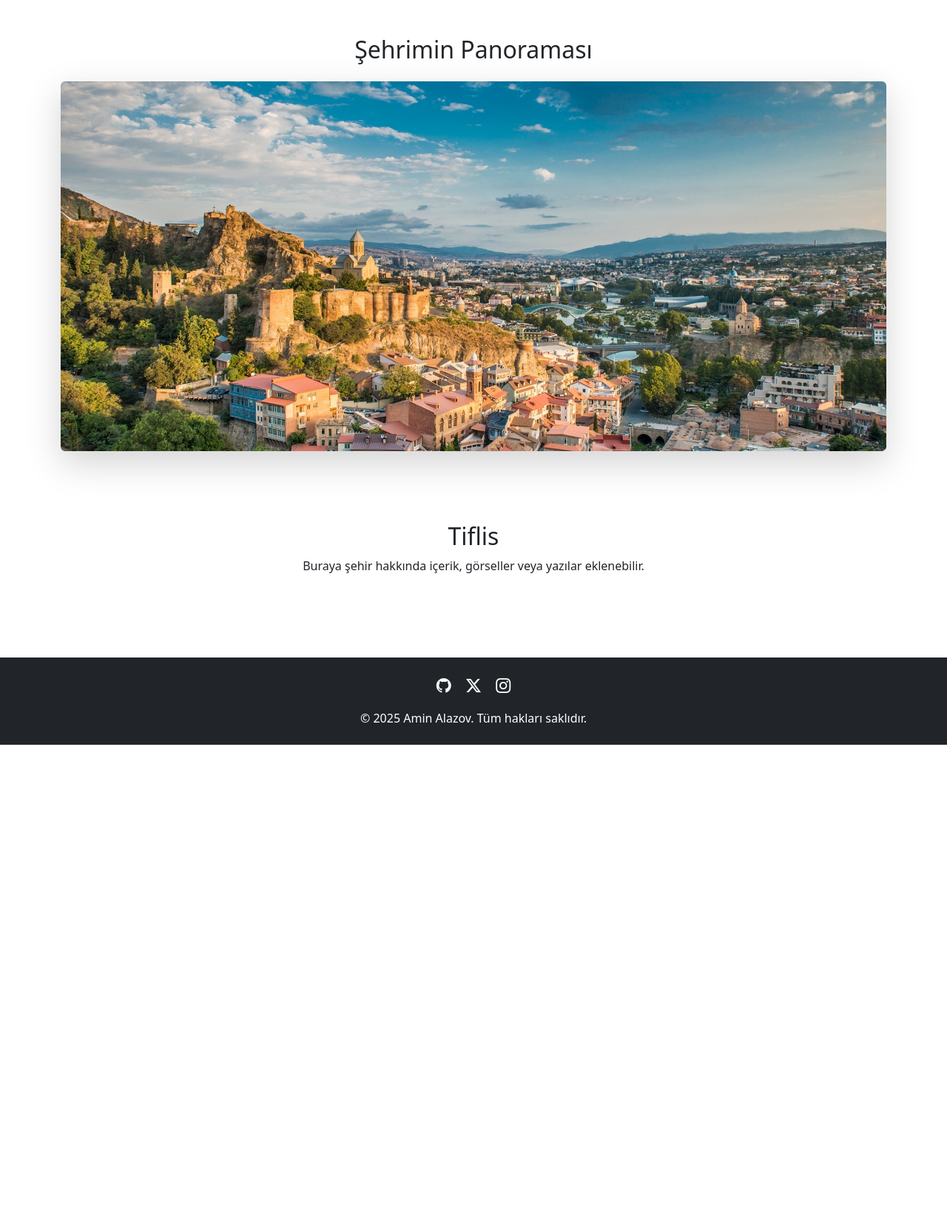
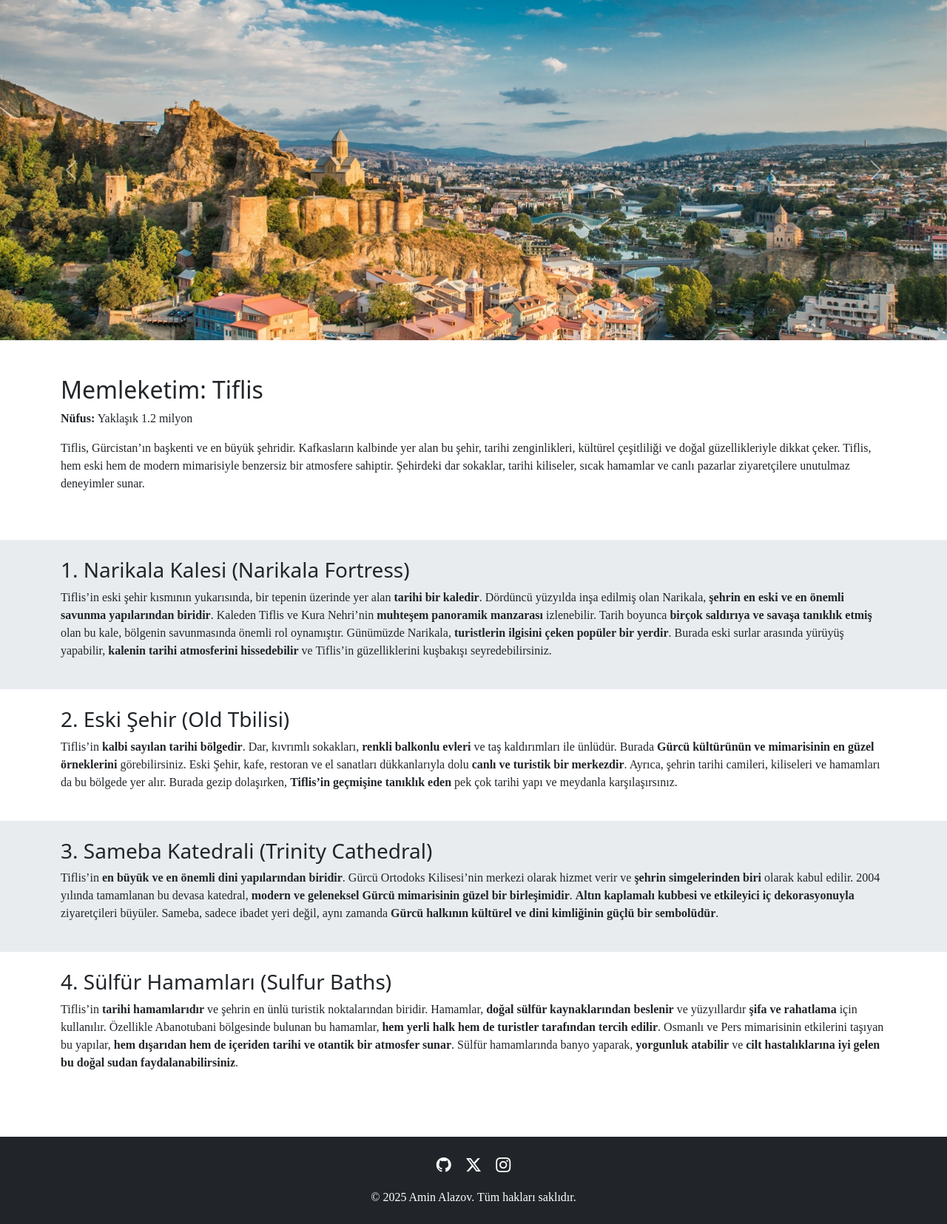
Before and after one commit to amin-alazov/WTProject, a PHP site: page /sehrim.html in a window 1280 px wide. Shown: the part 57-1712 px from the top of the page at 74% size. Before the commit the page ends 1064 px from the top, so only its background shows below. Run offline with PHP 8.4, Linux system fonts and the light colour scheme.

Commit message:
MiRAS yapildi

```diff
--- a/sehrim.html
+++ b/sehrim.html
@@ -54,65 +54,135 @@
   <!-- Main Content -->
   <main>
 
-    <section class="py-5">
-  <div class="container" data-aos="fade-up">
-    <h2 class="text-center mb-4">Şehrimin Panoraması</h2>
-    <div class="text-center">
-      <img src="tbilisi.jpg" alt="Şehrim" class="img-fluid rounded shadow-lg" style="max-height: 500px; object-fit: cover; width: 100%;">
+    <!-- Slider Bölümü -->
+
+<section id="slider" class="mt-0 pt-0">
+  <div class="container-fluid px-0">
+    <div id="cityCarousel" class="carousel slide" data-bs-ride="carousel">
+      <div class="carousel-inner">
+        <div class="carousel-item active">
+          <a href="#place1"><img src="tbilisi.jpg" class="d-block w-100 slider-img" alt="Narikala"></a>
+        </div>
+        <div class="carousel-item">
+          <a href="#place2"><img src="oldtown.jpg" class="d-block w-100 slider-img" alt="Yer 2"></a>
+        </div>
+        <div class="carousel-item">
+          <a href="#place3"><img src="sameba.jpg" class="d-block w-100 slider-img" alt="Yer 3"></a>
+        </div>
+        <div class="carousel-item">
+          <a href="#place4"><img src="bath.jpg" class="d-block w-100 slider-img" alt="Yer 4"></a>
+        </div>
+      </div>
+      <button class="carousel-control-prev" type="button" data-bs-target="#cityCarousel" data-bs-slide="prev">
+        <span class="carousel-control-prev-icon"></span>
+      </button>
+      <button class="carousel-control-next" type="button" data-bs-target="#cityCarousel" data-bs-slide="next">
+        <span class="carousel-control-next-icon"></span>
+      </button>
     </div>
   </div>
 </section>
-    <section class="py-5">
-      <div class="container text-center">
-        <h2 data-aos="fade-up">Tiflis</h2>
-        <p data-aos="fade-up" data-aos-delay="100">
-          Buraya şehir hakkında içerik, görseller veya yazılar eklenebilir.
-        </p>
 
+
+<!-- Şehir Bilgisi -->
+<section class="py-5" id="info" >
+  <div class="container" data-aos="fade-up">
+    <h2>Memleketim: Tiflis</h2>
+    <p><strong>Nüfus:</strong> Yaklaşık 1.2 milyon</p>
+    <p>Tiflis, Gürcistan’ın başkenti ve en büyük şehridir. Kafkasların kalbinde yer alan bu şehir, tarihi zenginlikleri, kültürel çeşitliliği ve doğal güzellikleriyle dikkat çeker. Tiflis, hem eski hem de modern mimarisiyle benzersiz bir atmosfere sahiptir. Şehirdeki dar sokaklar, tarihi kiliseler, sıcak hamamlar ve canlı pazarlar ziyaretçilere unutulmaz deneyimler sunar.</p>
   </div>
 </section>
 
+<!-- İçerikler -->
+<main>
+<section id="place1" class="py-4 section-light">
+  <div class="container">
+    <h3>1. Narikala Kalesi (Narikala Fortress)</h3>
+    <p>
+      Tiflis’in eski şehir kısmının yukarısında, bir tepenin üzerinde yer alan <strong>tarihi bir kaledir</strong>.
+      Dördüncü yüzyılda inşa edilmiş olan Narikala, <strong>şehrin en eski ve en önemli savunma yapılarından biridir</strong>.
+      Kaleden Tiflis ve Kura Nehri’nin <strong>muhteşem panoramik manzarası</strong> izlenebilir.
+      Tarih boyunca <strong>birçok saldırıya ve savaşa tanıklık etmiş</strong> olan bu kale, bölgenin savunmasında önemli rol oynamıştır.
+      Günümüzde Narikala, <strong>turistlerin ilgisini çeken popüler bir yerdir</strong>.
+      Burada eski surlar arasında yürüyüş yapabilir, <strong>kalenin tarihi atmosferini hissedebilir</strong> ve Tiflis’in güzelliklerini kuşbakışı seyredebilirsiniz.
+    </p>
+  </div>
+</section>
+
+<section id="place2" class="py-4">
+  <div class="container">
+    <h3>2. Eski Şehir (Old Tbilisi)</h3>
+    <p>
+      Tiflis’in <strong>kalbi sayılan tarihi bölgedir</strong>.
+      Dar, kıvrımlı sokakları, <strong>renkli balkonlu evleri</strong> ve taş kaldırımları ile ünlüdür.
+      Burada <strong>Gürcü kültürünün ve mimarisinin en güzel örneklerini</strong> görebilirsiniz.
+      Eski Şehir, kafe, restoran ve el sanatları dükkanlarıyla dolu <strong>canlı ve turistik bir merkezdir</strong>.
+      Ayrıca, şehrin tarihi camileri, kiliseleri ve hamamları da bu bölgede yer alır.
+      Burada gezip dolaşırken, <strong>Tiflis’in geçmişine tanıklık eden</strong> pek çok tarihi yapı ve meydanla karşılaşırsınız.
+    </p>
+  </div>
+</section>
+
+<section id="place3" class="py-4 section-light">
+  <div class="container">
+    <h3>3. Sameba Katedrali (Trinity Cathedral)</h3>
+    <p>
+      Tiflis’in <strong>en büyük ve en önemli dini yapılarından biridir</strong>.
+      Gürcü Ortodoks Kilisesi’nin merkezi olarak hizmet verir ve <strong>şehrin simgelerinden biri</strong> olarak kabul edilir.
+      2004 yılında tamamlanan bu devasa katedral, <strong>modern ve geleneksel Gürcü mimarisinin güzel bir birleşimidir</strong>.
+      <strong>Altın kaplamalı kubbesi ve etkileyici iç dekorasyonuyla</strong> ziyaretçileri büyüler.
+      Sameba, sadece ibadet yeri değil, aynı zamanda <strong>Gürcü halkının kültürel ve dini kimliğinin güçlü bir sembolüdür</strong>.
+    </p>
+  </div>
+</section>
+
+<section id="place4" class="py-4">
+  <div class="container">
+    <h3>4. Sülfür Hamamları (Sulfur Baths)</h3>
+    <p>
+      Tiflis’in <strong>tarihi hamamlarıdır</strong> ve şehrin en ünlü turistik noktalarından biridir.
+      Hamamlar, <strong>doğal sülfür kaynaklarından beslenir</strong> ve yüzyıllardır <strong>şifa ve rahatlama</strong> için kullanılır.
+      Özellikle Abanotubani bölgesinde bulunan bu hamamlar, <strong>hem yerli halk hem de turistler tarafından tercih edilir</strong>.
+      Osmanlı ve Pers mimarisinin etkilerini taşıyan bu yapılar, <strong>hem dışarıdan hem de içeriden tarihi ve otantik bir atmosfer sunar</strong>.
+      Sülfür hamamlarında banyo yaparak, <strong>yorgunluk atabilir</strong> ve <strong>cilt hastalıklarına iyi gelen bu doğal sudan faydalanabilirsiniz</strong>.
+    </p>
+  </div>
+</section>
+
+
 </main>
 
-  <!-- Footer -->
+  <script src="https://cdn.jsdelivr.net/npm/bootstrap@5.3.6/dist/js/bootstrap.bundle.min.js" integrity="sha384-j1CDi7MgGQ12Z7Qab0qlWQ/Qqz24Gc6BM0thvEMVjHnfYGF0rmFCozFSxQBxwHKO" crossorigin="anonymous"></script>
+<script>
+  const themeToggleBtn = document.getElementById('themeToggleBtn');
+  const themeIcon = document.getElementById('themeIcon');
+  const html = document.documentElement;
+
+  themeToggleBtn.addEventListener('click', () => {
+    const isDark = html.getAttribute('data-bs-theme') === 'dark';
+    html.setAttribute('data-bs-theme', isDark ? 'light' : 'dark');
+    themeIcon.classList.toggle('bi-sun', isDark);
+    themeIcon.classList.toggle('bi-moon', !isDark);
+  });
+</script>
 <footer class="bg-dark text-white py-4 mt-5">
   <div class="container text-center">
     <div class="mb-3">
-        <a href="https://github.com/amin-alazov" class="text-white me-3" target="_blank"><i class="bi bi-github fs-5"></i></a>
-        <a href="https://x.com/AminAlazov" class="text-white me-3" target="_blank"><i class="bi bi-twitter-x fs-5"></i></a>
-        <a href="https://www.instagram.com/amin_alazov/" class="text-white" target="_blank"><i class="bi bi-instagram fs-5"></i></a>
+      <a href="https://github.com/amin-alazov" class="text-white me-3" target="_blank" rel="noopener noreferrer"><i class="bi bi-github fs-5"></i></a>
+      <a href="https://x.com/AminAlazov" class="text-white me-3" target="_blank" rel="noopener noreferrer"><i class="bi bi-twitter-x fs-5"></i></a>
+      <a href="https://www.instagram.com/amin_alazov/" class="text-white" target="_blank" rel="noopener noreferrer"><i class="bi bi-instagram fs-5"></i></a>
     </div>
     <p class="mb-0">© 2025 Amin Alazov. Tüm hakları saklıdır.</p>
   </div>
 </footer>
-
-  <!-- Scripts -->
-  <script src="https://cdn.jsdelivr.net/npm/bootstrap@5.3.6/dist/js/bootstrap.bundle.min.js"></script>
 <script src="https://cdn.jsdelivr.net/npm/aos@2.3.4/dist/aos.js"></script>
 <script>
   AOS.init();
-    const themeToggleBtn = document.getElementById('themeToggleBtn');
-    const themeIcon = document.getElementById('themeIcon');
-    const html = document.documentElement;
-
-    // Apply saved theme
-    const savedTheme = localStorage.getItem('theme');
-    if (savedTheme) {
-      html.setAttribute('data-bs-theme', savedTheme);
-      themeIcon.classList.toggle('bi-moon', savedTheme === 'dark');
-      themeIcon.classList.toggle('bi-sun', savedTheme === 'light');
-    } else {
-      html.setAttribute('data-bs-theme', 'light');
-      themeIcon.classList.add('bi-sun');
-    }
-
-    themeToggleBtn.addEventListener('click', () => {
-      const isDark = html.getAttribute('data-bs-theme') === 'dark';
-      const newTheme = isDark ? 'light' : 'dark';
-      html.setAttribute('data-bs-theme', newTheme);
-      localStorage.setItem('theme', newTheme);
-      themeIcon.classList.toggle('bi-sun', newTheme === 'light');
-      themeIcon.classList.toggle('bi-moon', newTheme === 'dark');
+</script>
+<script>
+window.addEventListener('DOMContentLoaded', () => {
+  const slider = document.getElementById('slider');
+  slider.classList.add('visible');
 });
 </script>
 </body>
--- a/style.css
+++ b/style.css
@@ -98,3 +98,49 @@
   transform: translateY(-5px);
   box-shadow: 0 12px 30px rgba(0, 0, 0, 0.35);
 }
+.slider-img {
+  height: 460px;
+  object-fit: cover;
+}
+#slider {
+  margin-top: 0 !important;
+  padding-top: 0 !important;
+}
+
+#slider {
+  opacity: 0;
+  transform: translateY(20px);
+  transition: opacity 0.8s ease, transform 0.8s ease;
+}
+
+
+#slider.visible {
+  opacity: 1;
+  transform: translateY(0);
+}
+
+
+.section-light {
+  background-color: #f8f9fa;
+  color: #212529;
+}
+
+
+body.dark-theme .section-light {
+  background-color: #121212;
+  color: #e0e0e0;
+}
+
+.section-light {
+  background-color: #e9ecef;
+  color: #212529;
+}
+
+
+body.dark-theme .section-light {
+  background-color: #121212;
+  color: #e0e0e0;
+}
+p {
+  font-family: 'Merriweather', serif;
+}
```
Also changed, not shown: bath.jpg (added), narikala.jpg (added), oldtown.jpg (added), sameba.jpg (added). Lines whose indentation alone changed are shown as unchanged.
